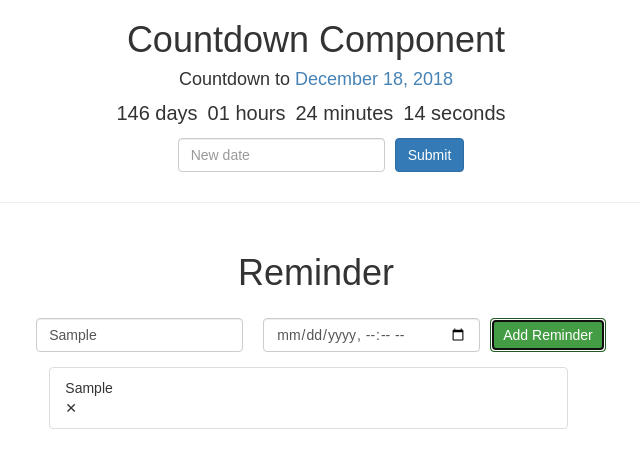
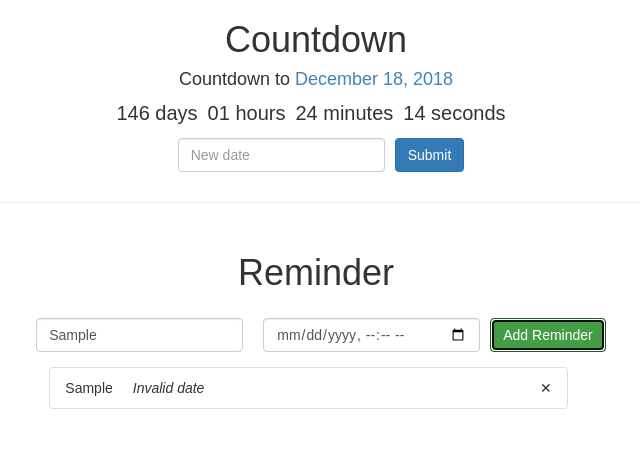
Before and after one commit to islam95/react-projects, a React (Create React App) app: page / in a window 1280 px wide. Both pictures are taken after typing "Sample" into the empty fields and a click on the button "Add Reminder". Shown: the top 468 px of the page, without its empty margins (324-964 px from the left). Built offline with nearby package versions, Linux system fonts and the light colour scheme.

Commit message:
add moment.js to the project for dates

```diff
--- a/package.json
+++ b/package.json
@@ -3,6 +3,7 @@
   "version": "0.1.0",
   "private": true,
   "dependencies": {
+    "moment": "^2.22.2",
     "react": "^16.4.1",
     "react-bootstrap": "^0.32.1",
     "react-dom": "^16.4.1",
--- a/src/components/Countdown/Countdown.js
+++ b/src/components/Countdown/Countdown.js
@@ -27,7 +27,7 @@ class Countdown extends React.Component {
   render() {
     return (
       <div>
-        <h1>Countdown Component</h1>
+        <h1>Countdown</h1>
         <h4>
           Countdown to{" "}
           <span className="deadline-color">{this.props.deadline}</span>
--- a/src/components/Reminder/Reminder.css
+++ b/src/components/Reminder/Reminder.css
@@ -27,4 +27,5 @@ input {
 
 .delete-button {
   float: right;
+  cursor: pointer;
 }
--- a/src/components/Reminder/Reminder.js
+++ b/src/components/Reminder/Reminder.js
@@ -5,6 +5,7 @@ import {
   addReminder,
   deleteReminder
 } from "../../redux/actions/reminderActions";
+import moment from "moment";
 import "./Reminder.css";
 
 class Reminder extends Component {
@@ -24,15 +25,17 @@ class Reminder extends Component {
           return (
             <li key={reminder.id} className="list-group-item">
               <div className="list-item">
-                <div>{reminder.text}</div>
-                <div>{reminder.dueDate}</div>
+                <span style={{paddingRight: 20}}>{reminder.text}</span>
+                <span>
+                  <em>{moment(new Date(reminder.dueDate)).fromNow()}</em>
+                </span>
               </div>
-              <div
-                className="list-item delete-butto"
+              <span
+                className="list-item delete-button"
                 onClick={() => this.props.onDeleteReminder(reminder.id)}
               >
                 &#x2715;
-              </div>
+              </span>
             </li>
           );
         })}
@@ -62,7 +65,9 @@ class Reminder extends Component {
           />
           <Button
             bsStyle="success"
-            onClick={() => this.props.onAddReminder(this.state.text, this.state.dueDate)}
+            onClick={() =>
+              this.props.onAddReminder(this.state.text, this.state.dueDate)
+            }
           >
             Add Reminder
           </Button>
```
Also changed, not shown: 1 other file (tests, documents, lock files or other folders).
